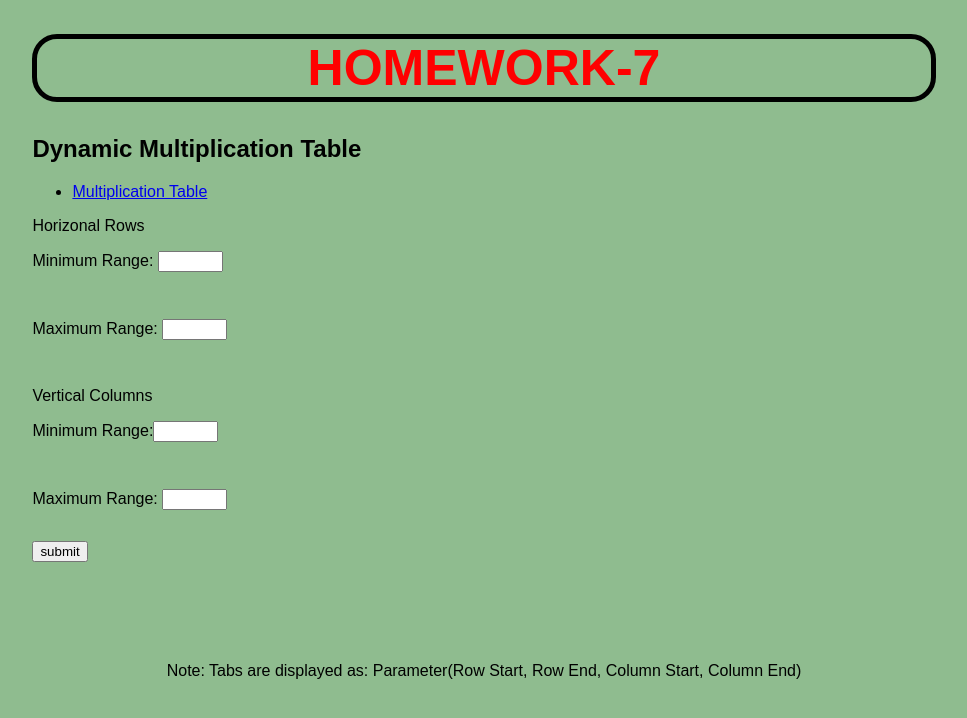
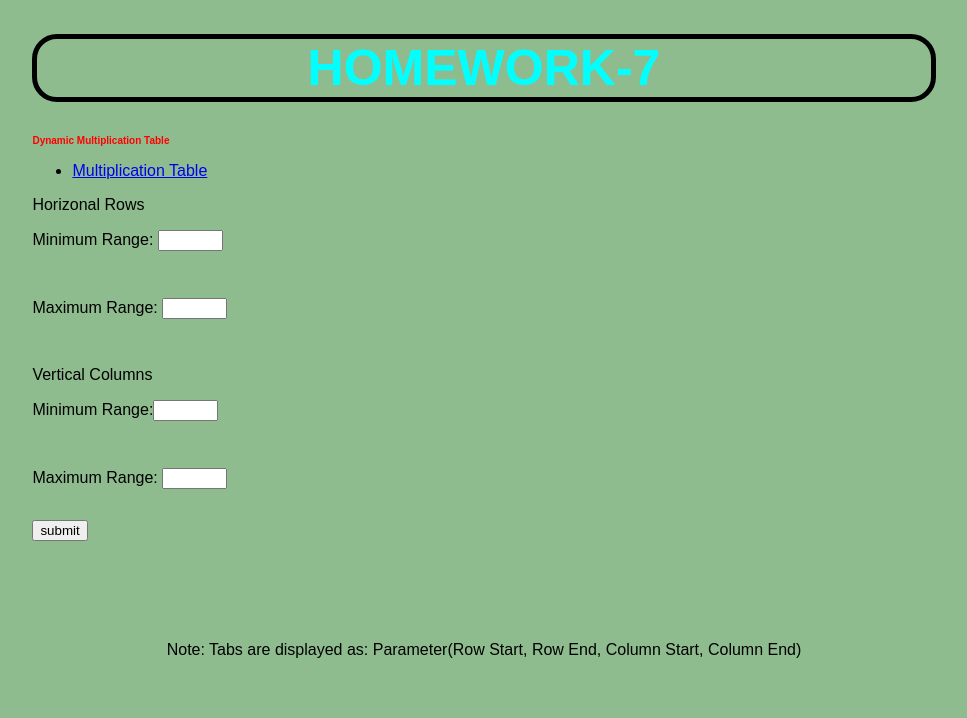
Before and after one commit to shravyagoli/my-site, a plain HTML site: page hw7.html in a window 1280 px wide. Shown: the whole page, without its empty margins (156-1123 px from the left). Drawn offline with nearby package versions, Linux system fonts and the light colour scheme.

Commit message:
Update hw7.css

```diff
--- a/hw7.css
+++ b/hw7.css
@@ -21,12 +21,11 @@ h1 {
     border: 5px solid black;
     border-radius: 25px;
 }
-h1 {
+h2 {
     color:red;
-    font-size: 50px;
+    font-size: 10px;
     font-family: sans-serif;
-    border: 5px solid black;
-border-radius: 25px;
+
 }
 html, body {
     background-color:darkseagreen;
```
